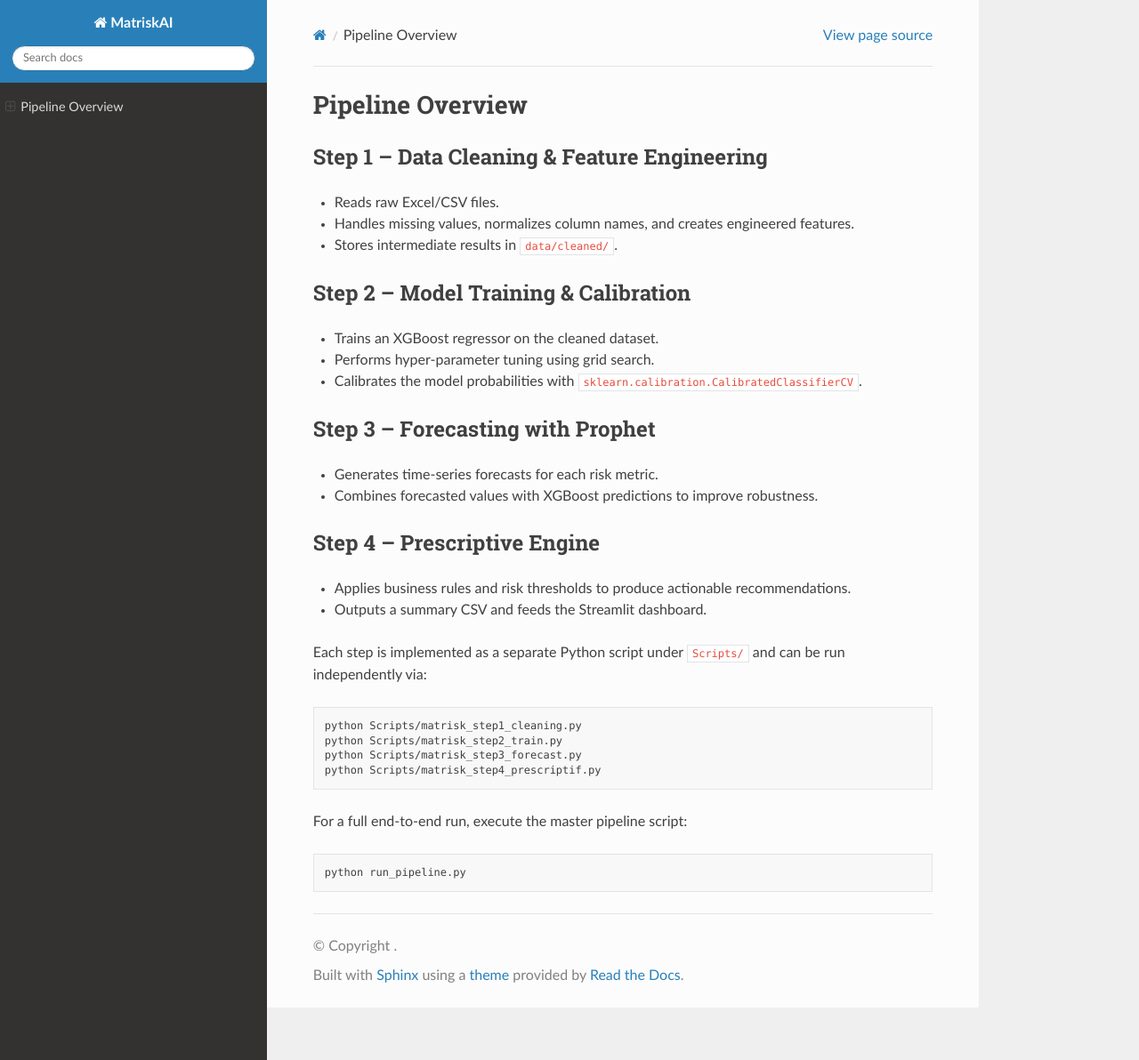
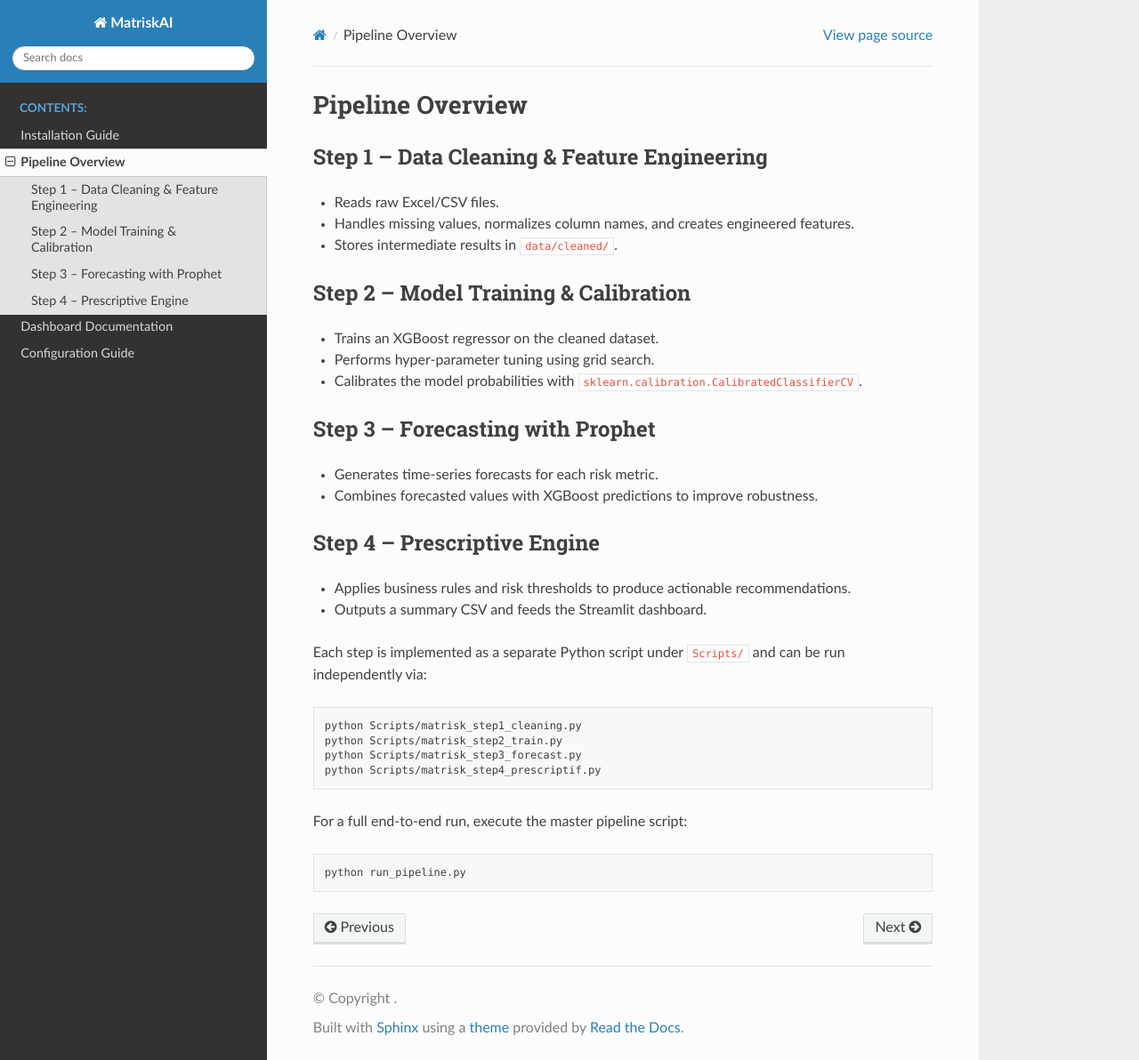
Before and after one commit to intissarlayad/MatriskAI, a Sphinx documentation site: the page built from docs/pipeline.md, in a window 1280 px wide and 1192 px high. Shown: the whole window at 89% size. Built offline with Sphinx 7.4.7 and the Read the Docs theme 3.1.0, drawn with Linux system fonts in a browser that asks for light colours; pages that are not in the unit, such as notebooks, are missing from menus; part of the change alters nothing that is shown.

Commit message:
Fix toctree navigation, add configuration page, clean Sphinx config

````diff
--- a/docs/conf.py
+++ b/docs/conf.py
@@ -8,14 +8,13 @@ release = '4.1'
 
 extensions = [
     'myst_parser',
-    'sphinx_rtd_theme',
 ]
 
-templates_path = ['_templates']
+templates_path = []
 exclude_patterns = []
 
 html_theme = 'sphinx_rtd_theme'
-html_static_path = ['_static']
+html_static_path = []
 
 # Enable markdown support
 source_suffix = {
--- /dev/null
+++ b/docs/configuration.md
@@ -0,0 +1,71 @@
+# Configuration Guide
+
+## Overview
+
+`config.py` centralises all mutable parameters for MatriskAI:
+
+- Risk thresholds
+- Feature engineering toggles
+- Paths to data directories
+- Logging configuration
+
+## Editing the File
+
+1. Open `config.py` in your editor.
+2. Locate the section you want to modify (see inline comments).
+3. Save the file; the changes are reflected the next time a script runs.
+
+## Key Sections
+
+### Thresholds
+
+```python
+RISK_THRESHOLD = 0.7          # Default risk alert level (0-1)
+LOW_RISK_THRESHOLD = 0.3      # Below this value, risk is considered low
+```
+
+Adjust these values to make the dashboard more or less sensitive.
+
+### Feature Flags
+
+```python
+ENABLE_FEATURE_ENGINEERING = True   # Toggle heavy feature creation
+USE_CUSTOM_FEATURES = False         # Set to True to load custom_features.py
+```
+
+If you add new features, set `USE_CUSTOM_FEATURES = True` and place the script in `Scripts/`.
+
+### Data Paths
+
+```python
+RAW_DATA_DIR = Path("../data/raw")
+CLEANED_DATA_DIR = Path("../data/cleaned")
+```
+
+Change the paths if your repository layout differs.
+
+### Logging
+
+```python
+LOG_LEVEL = "INFO"   # Options: DEBUG, INFO, WARNING, ERROR
+LOG_FILE = Path("../logs/matrisk.log")
+```
+
+For more verbose output during debugging, set `LOG_LEVEL = "DEBUG"`.
+
+## Environment Variables
+
+Sensitive values (e.g., `GROQ_API_KEY`) are stored in `.env`.
+Do **not** hard-code them in `config.py`. Add any new secret keys to `.env` and reference them with `os.getenv("KEY_NAME")`.
+
+## Applying Changes
+
+After editing, re-run the relevant step or the full pipeline:
+
+```bash
+python run_pipeline.py
+# or individual steps:
+python Scripts/matrisk_step2_train.py
+```
+
+The updated configuration will be automatically picked up.
````
Also changed, not shown: docs/index.md (+6 -6 lines).
